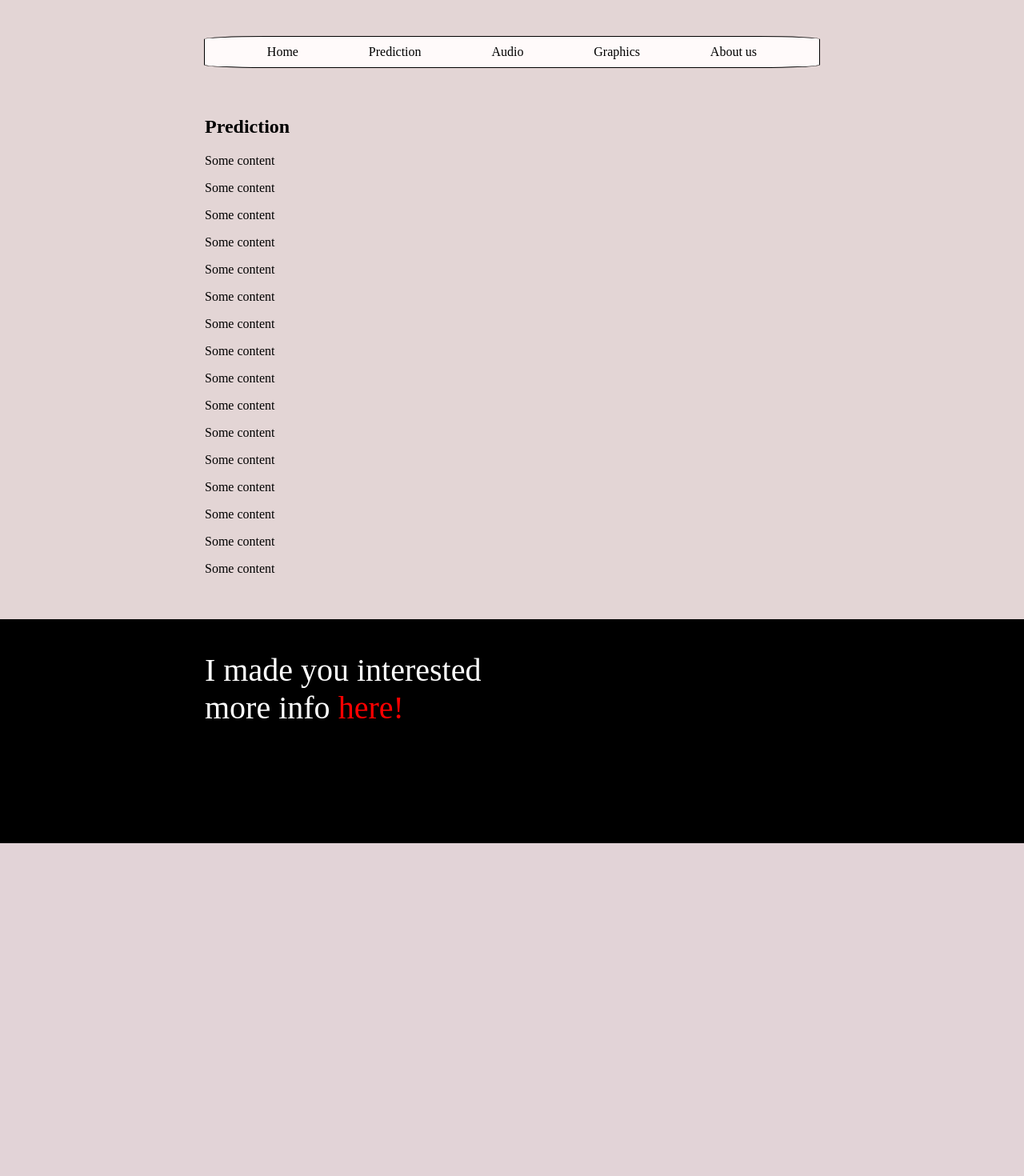
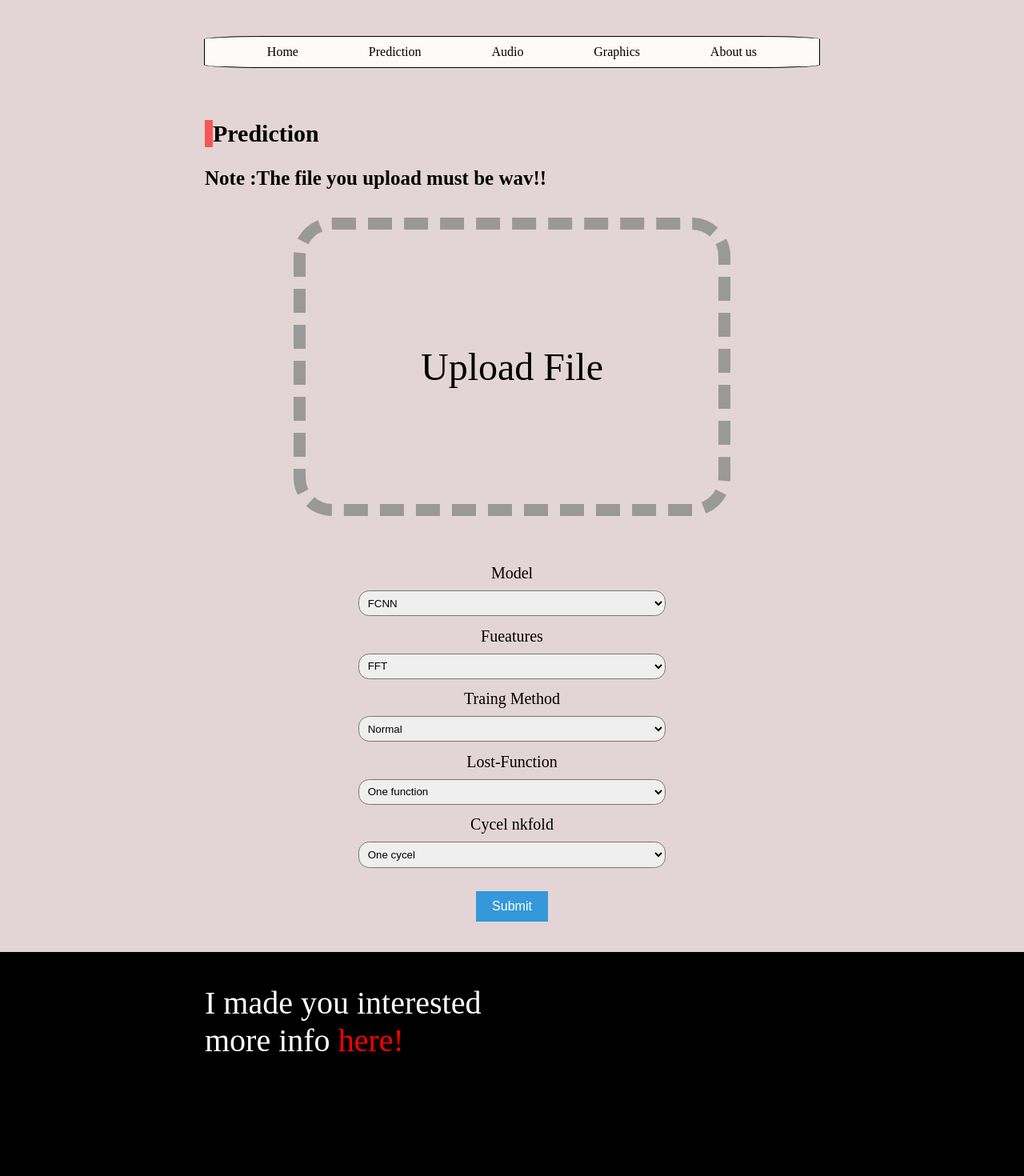
Before and after one commit to CiocanAlexandru/Acceleration-Vehicles-and-Fault-Detection, a PHP site: page /Prediction in a window 1280 px wide. Shown: the part 367-1837 px from the top of the page at 80% size. Before the commit the page ends 1421 px from the top, so only its background shows below. Run offline with PHP 8.4, Linux system fonts and the light colour scheme.

Commit message:
Frontend Done need just some check up

```diff
--- a/Web_Interface/styles/Prediction.css
+++ b/Web_Interface/styles/Prediction.css
@@ -0,0 +1,72 @@
+
+.file-upload{
+    text-align: center;
+}
+.content h1 {
+    font-size: 30px;
+    border-left: 10px solid rgb(247, 86, 86);
+    width: 100%;
+    box-sizing: border-box;
+    ; /* Adjust as needed */
+}
+
+.content input[type="file"] {
+    display: none;
+
+}
+
+.content label.label-file {
+    border: 2px solid #3498db;
+    padding: 3em 3em;
+    cursor: pointer;
+    background-color:none;
+    color: #fff;
+    display: inline-block;
+    margin-top: 10px; /* Adjust as needed */
+    font-size: 3em;
+    color:black;
+    Border: 15px dashed #999;
+    border-radius:1em;
+
+}
+.content p{
+ font-size: 25px;
+}
+
+
+.options {
+    display: flex;
+    flex-direction: column;
+    align-items: center; /* Adaugă această linie pentru a centra pe axa orizontală */
+    margin-top: 3em;
+    font-size: 20px;
+}
+
+.options label {
+    text-align: center;
+    margin-bottom: 0.5em;
+    display: block;
+}
+
+.options select {
+    width: 50%;
+    padding: 0.5em;
+    margin-bottom: 1em;
+    box-sizing: border-box; /* Asigură că padding-ul nu mărește lățimea totală */
+    border-radius: 1em;
+}
+
+/* Adaugă această regulă pentru a grupa labelul și selectul pe aceeași linie */
+.options label, .options select {
+    display: inline-block;
+}
+
+.submit-button {
+    background-color: #3498db;
+    color: #fff;
+    padding: 10px 20px;
+    font-size: 16px;
+    border: none;
+    cursor: pointer;
+    margin-top: 1em; /* Ajustează spațiul între opțiuni și buton */
+}
--- a/Web_Interface/styles/style.css
+++ b/Web_Interface/styles/style.css
@@ -66,7 +66,6 @@ section {
 footer{
     background-color: black;
 
-
 }
 footer p {
     color: white;
--- a/Web_Interface/view/Prediction.php
+++ b/Web_Interface/view/Prediction.php
@@ -26,24 +26,51 @@
         </ul>
     </div>
     <section>
+
         <div class="content">
-        <h1>Prediction</h1>
-        <p>Some content</p>
-        <p>Some content</p>
-        <p>Some content</p>
-        <p>Some content</p>
-        <p>Some content</p>
-        <p>Some content</p>
-        <p>Some content</p>
-        <p>Some content</p>
-        <p>Some content</p>
-        <p>Some content</p>
-        <p>Some content</p>
-        <p>Some content</p>
-        <p>Some content</p>
-        <p>Some content</p>
-        <p>Some content</p>
-        <p>Some content</p>
+            <h1>Prediction</h1>
+            <p><strong>Note :The file you upload must be wav!!</strong></p>
+            <form action="" method="Post">
+            <div class="file-upload" accept=".wav">
+            <input class="audio-file" type="file" name="fileToUpload" id="fileToUpload" accept=".txt, .pdf, .doc, .docx">
+            <label class="label-file" for="fileToUpload" data-file-name="No file chosen">Upload File</label>
+            </div>
+            <div class="options">
+            <label for="model">Model</label>
+            <select id="model" name="model">
+            <option value="FCNN">FCNN</option>
+            <option value="CNN">CNN</option>
+            <option value="SVM">SVM</option>
+            </select>
+
+            <label for="Fueatures">Fueatures</label>
+            <select id="Fueatures" name="Features">
+            <option value="FFT">FFT</option>
+            <option value="MFCC">MFCC</option>
+            <option value="PSD">PSD</option>
+            </select>
+
+            <label for="Train">Traing Method</label>
+            <select id="Train" name="Train">
+            <option value="Normal">Normal</option>
+            <option value="Nkfold">Nkfold</option>
+            </select>
+
+            <label for="Lost-Function">Lost-Function</label>
+            <select id="Lost-Function" name="Lost-Function">
+            <option value="One-Function">One function</option>
+            <option value="Multi-Function">Multi Function</option>
+            </select>
+            <label for="Number of cycel">Cycel nkfold</label>
+            <select id="Number of cycel" name="Number of cycel">
+            <option value="One-Function">One cycel</option>
+            <option value="Multi-Function">More cycles 3 5 7 11</option>
+            </select>
+            <button type="submit" class="submit-button">Submit</button>
+            </div>
+            </form>
+
+
         </div>
     </section>
     <footer>
```
Also changed, not shown: Web_Interface/styles/Graphics.css (+55 -0 lines), Web_Interface/view/Graphics.php (+40 -16 lines).
